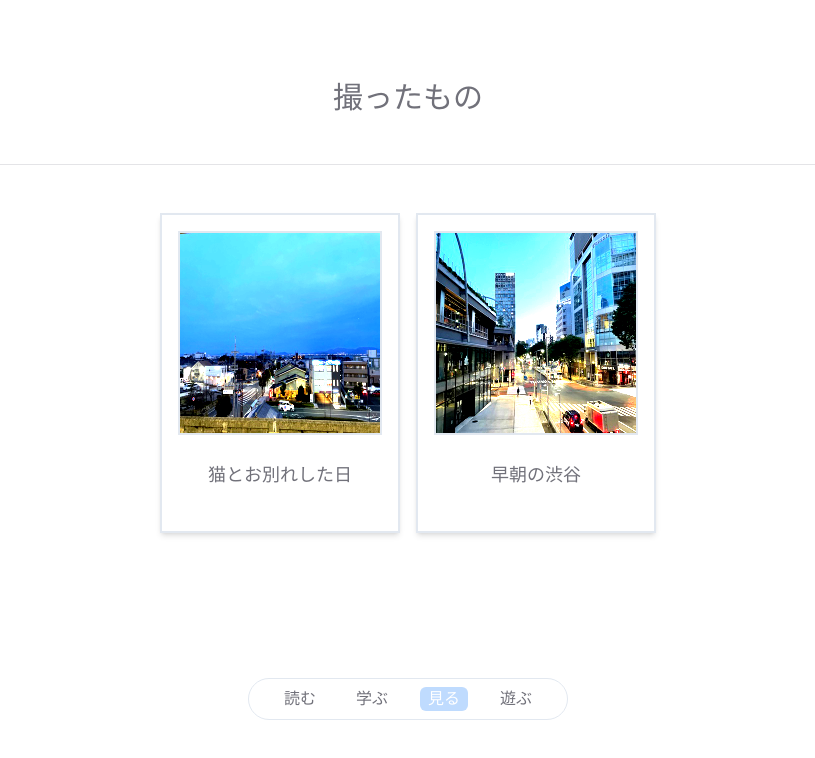
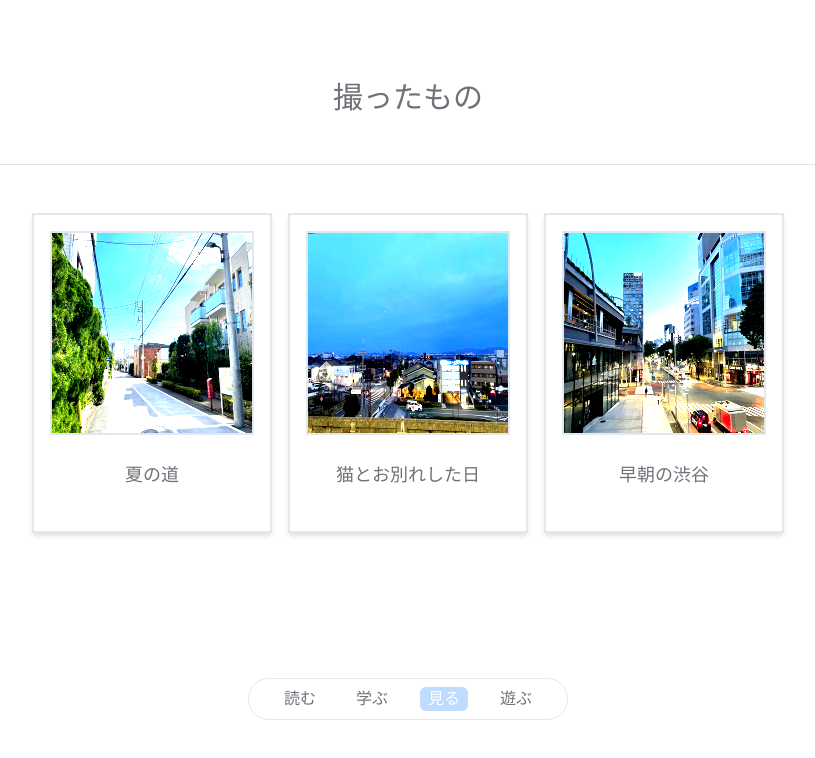
Before and after one commit to noko-nokono/my-blog, a Next.js app in the folder frontend/: page /look in a window 1280 px wide. Shown: the top 758 px of the page, without its empty margins (232-1047 px from the left). Built offline with nearby package versions, Linux system fonts and the light colour scheme; a web font is replaced by a local one.

Commit message:
feat: 画像の追加

```diff
--- a/frontend/src/app/look/page.tsx
+++ b/frontend/src/app/look/page.tsx
@@ -9,6 +9,7 @@ export const metadata: Metadata = {
 };
 
 const photos = [
+  { url: '/natu.jpeg', title: '夏の道' },
   { url: '/zimoto.jpeg', title: `猫とお別れした日` },
   { url: '/shibuya.jpeg', title: '早朝の渋谷' },
 ];
```
Also changed, not shown: frontend/public/natu.jpeg (added).
